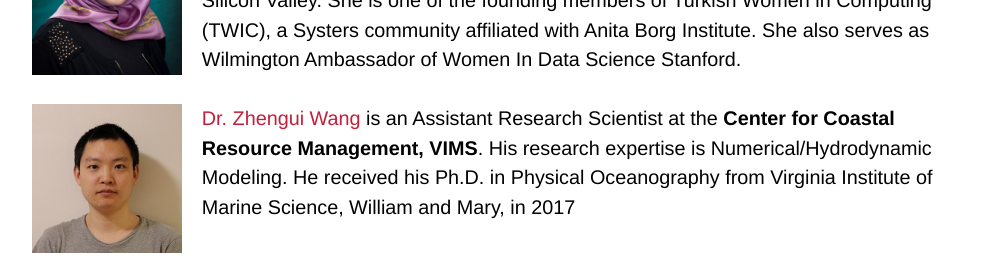
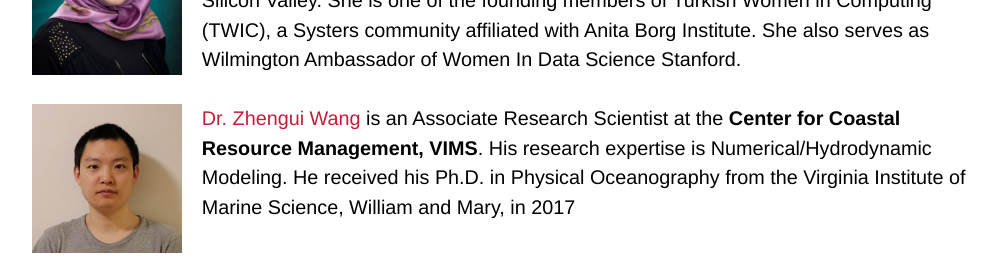
Before and after one commit to uncwcybertraining/uncwcybertraining.github.io, a Jekyll site: the page built from organizers.md, in a window 1280 px wide. Shown: the part 1202-1482 px from the top of the page, without its empty margins (140-1137 px from the left). Built offline with Jekyll 4.4.1, drawn with Linux system fonts in a browser that asks for light colours; some web fonts are replaced; our own code applies the rules of GitHub Pages for plain Markdown files.

Commit message:
Update organizers - update Zhengui's title

```diff
--- a/organizers.md
+++ b/organizers.md
@@ -28,7 +28,7 @@ layout: default
 <div class='orgWrapper'>
 <img src="assets/images/Wang.jpg" alt="Zhengui Wang" width="150" />
 <div class='bioWrapper'>
-[Dr. Zhengui Wang](https://www.vims.edu/ccrm/about/staff/wang_z.php) is an Assistant Research Scientist at the **Center for Coastal Resource Management, VIMS**. His research expertise is Numerical/Hydrodynamic Modeling. He received his Ph.D. in Physical Oceanography from Virginia Institute of Marine Science, William and Mary, in 2017
+[Dr. Zhengui Wang](https://www.vims.edu/ccrm/about/staff/wang_z.php) is an Associate Research Scientist at the **Center for Coastal Resource Management, VIMS**. His research expertise is Numerical/Hydrodynamic Modeling. He received his Ph.D. in Physical Oceanography from the Virginia Institute of Marine Science, William and Mary, in 2017
 
 </div>
 </div>
```
